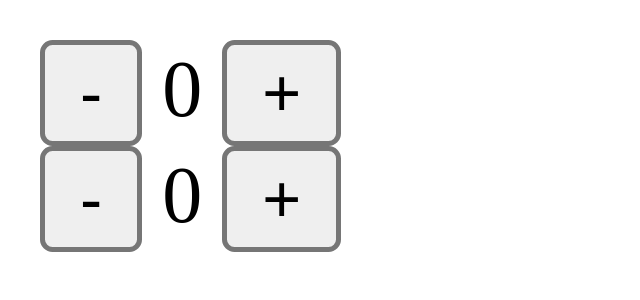
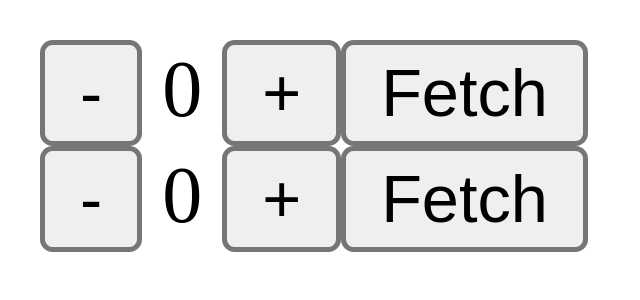
Before and after one commit to branchseer/redux-demo, a React (Vite) app: page / in a window 1280 px wide. Shown: the top 300 px of the page, without its empty margins (0-640 px from the left). Built offline with nearby package versions, Linux system fonts and the light colour scheme.

Commit message:
Add async thunk

```diff
--- a/src/Counter.tsx
+++ b/src/Counter.tsx
@@ -1,16 +1,20 @@
 import { useDispatch, useSelector } from "react-redux";
-import { State, decrement, increment } from "./reducer";
+import { State, decrement, increment, fetchCount } from "./reducer";
+import { AnyAction } from "@reduxjs/toolkit";
 
 export function Counter(props: {
   value: number;
+  isFetching: boolean;
   increment: (n: number) => void;
   decrement: (n: number) => void;
+  fetch: () => void;
 }) {
   return (
     <div>
       <button onClick={() => props.decrement(1)}>-</button>
       <span> {props.value} </span>
       <button onClick={() => props.increment(1)}>+</button>
+      <button onClick={() => props.fetch()} disabled={props.isFetching}>{ props.isFetching ? 'Fetching...' :  'Fetch' }</button>
     </div>
   );
 }
@@ -18,11 +22,14 @@ export function Counter(props: {
 export function ConnectedCounter() {
   const dispatch = useDispatch();
   const value = useSelector<State, number>((state) => state.count);
+  const isFetching = useSelector<State, boolean>((state) => state.isFetching);
   return (
     <Counter
       value={value}
+      isFetching={isFetching}
       increment={(n) => dispatch(increment(n))}
       decrement={(n) => dispatch(decrement(n))}
+      fetch={() => dispatch(fetchCount()) }
     />
   );
 }
--- /dev/null
+++ b/src/countService.ts
@@ -0,0 +1,5 @@
+export function getCountFromServer(): Promise<number> {
+    return new Promise<number>((resolve, reject) => {
+        setTimeout(() => resolve(42), 1000)
+    })
+}
--- a/src/reducer.ts
+++ b/src/reducer.ts
@@ -1,6 +1,10 @@
-import { createSlice, PayloadAction } from "@reduxjs/toolkit";
+import { createSlice, PayloadAction, createAsyncThunk, ThunkAction } from "@reduxjs/toolkit";
+import { getCountFromServer } from "./countService";
 
-const initialState = { count: 0 };
+export const fetchCount = createAsyncThunk('counter/fetchCount', () => getCountFromServer())
+
+const initialState = { count: 0, isFetching: false };
+
 const counterSlice = createSlice({
   name: "counter",
   initialState,
@@ -12,6 +16,15 @@ const counterSlice = createSlice({
       state.count -= action.payload;
     },
   },
+  extraReducers: (builder) => {
+    builder.addCase(fetchCount.pending, state => {
+        state.isFetching = true
+    })
+    builder.addCase(fetchCount.fulfilled, (state, action) => {
+        state.count = action.payload
+        state.isFetching = false
+    })
+  }
 });
 export const { increment, decrement } = counterSlice.actions;
 export const counterReducer = counterSlice.reducer;
```
